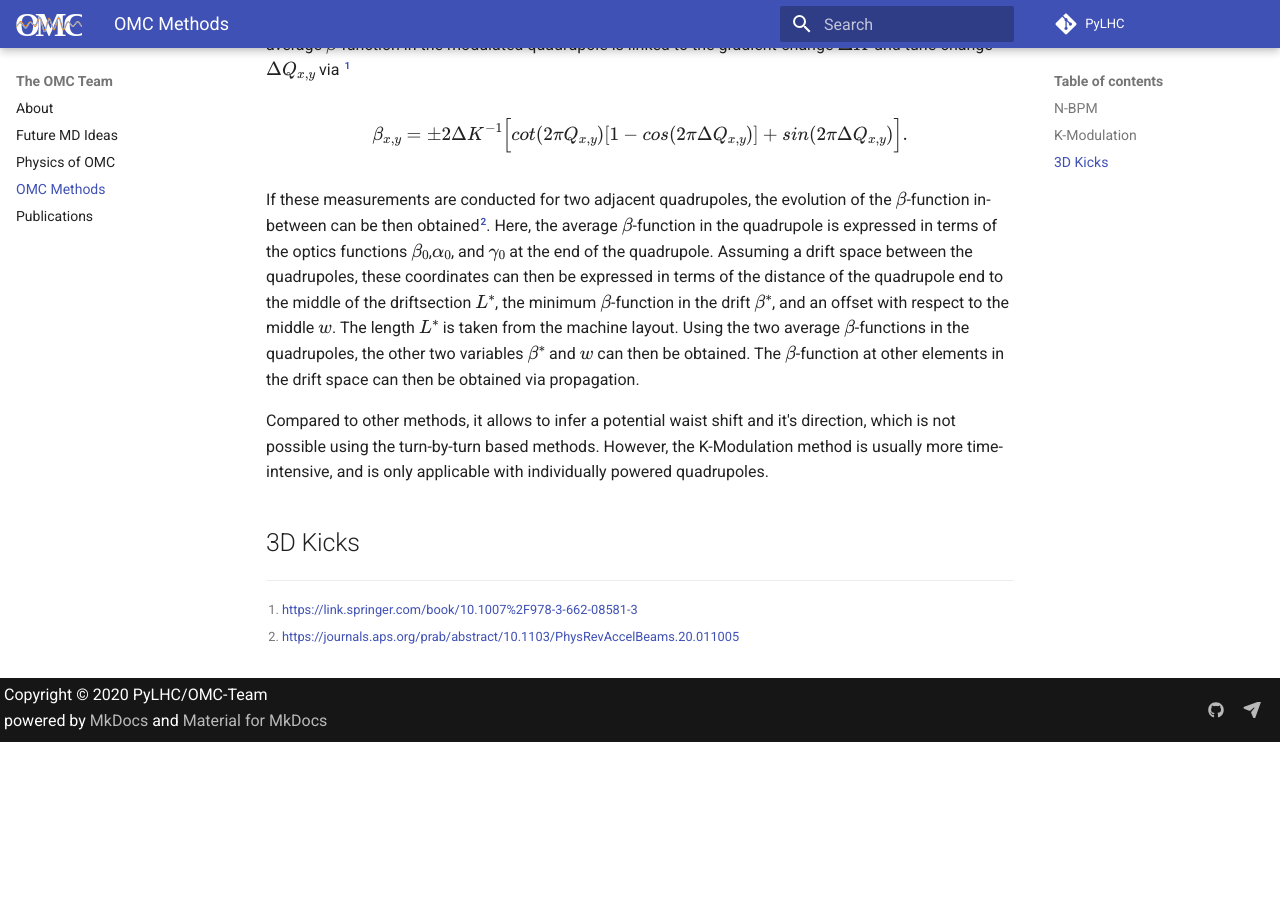
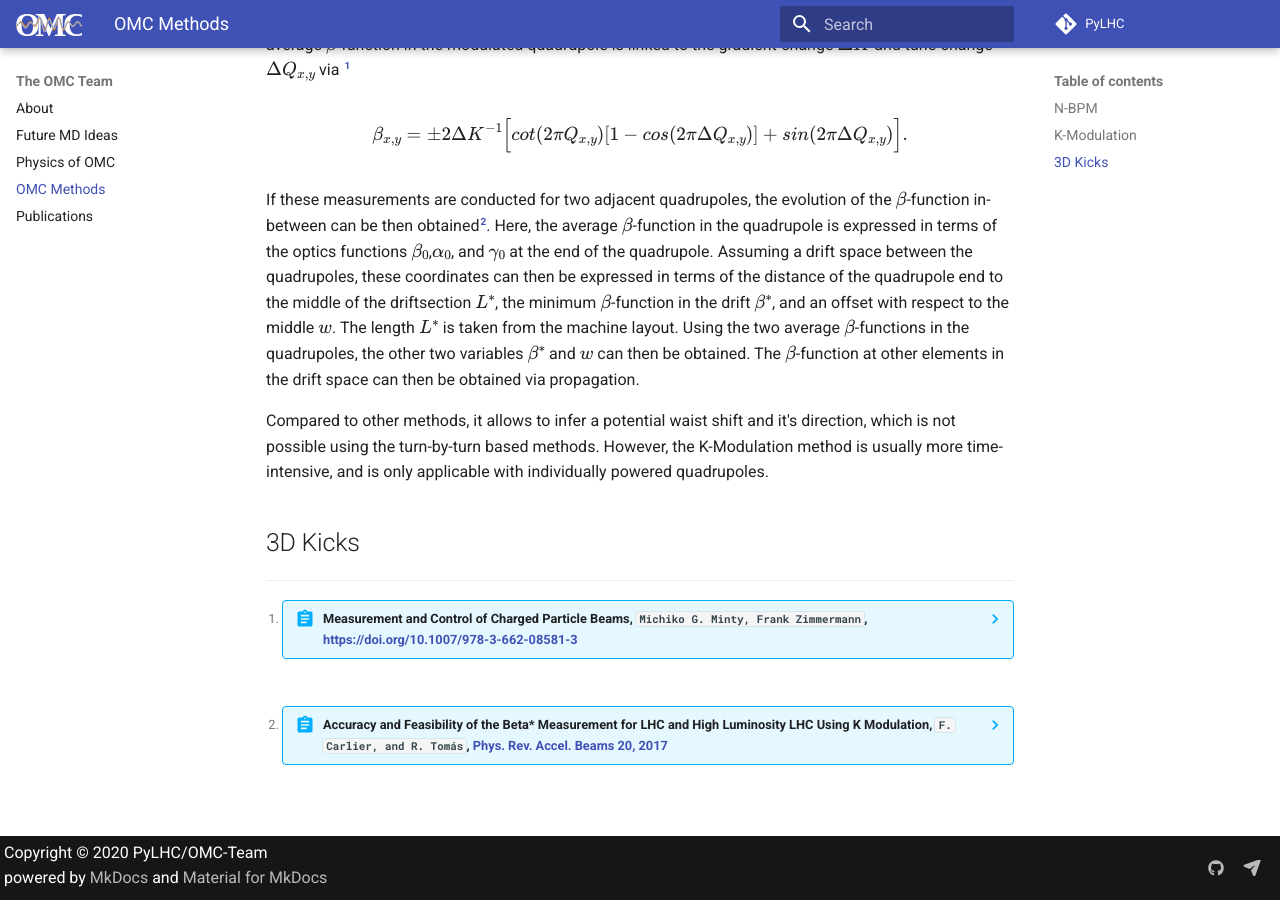
Before and after one commit to pylhc/pylhc.github.io, an MkDocs documentation site: the page built from docs/omc_team/methods.md, in a window 1280 px wide and 900 px high, scrolled down 719 px. Built offline with MkDocs 1.6.1 and Material for MkDocs 9.7.7, drawn with Linux system fonts in a browser that asks for light colours; before the commit the page ends 1461 px from its top, so only the background shows below that.

Commit message:
quotes moved to admonitions

````diff
--- a/docs/omc_team/methods.md
+++ b/docs/omc_team/methods.md
@@ -35,5 +35,35 @@ However, the K-Modulation method is usually more time-intensive, and is only app
 
 ## 3D Kicks
 
-[^1]: https://link.springer.com/book/10.1007%2F978-3-662-08581-3
-[^2]: https://journals.aps.org/prab/abstract/10.1103/PhysRevAccelBeams.20.011005
+[^1]:
+    ??? abstract "Measurement and Control of Charged Particle Beams, `Michiko G. Minty, Frank Zimmermann`, [https://doi.org/10.1007/978-3-662-08581-3](https://link.springer.com/book/10.1007%2F978-3-662-08581-3){target=_blank}"
+        ```
+        @book{Minty:629879,
+        author = {Minty, Michiko G and Zimmermann, Frank},
+        title = {Measurement and control of charged particle beams},
+        publisher = {Springer},
+        address = {Berlin},
+        series = {Particle acceleration and detection},
+        year = {2003},
+        url = {https://cds.cern.ch/record/629879},
+        doi = {10.1007/978-3-662-08581-3}
+        }
+        ```
+
+[^2]:
+    ??? abstract "Accuracy and Feasibility of the Beta* Measurement for LHC and High Luminosity LHC Using K Modulation, `F. Carlier, and R. Tomás`, [Phys. Rev. Accel. Beams **20**, 2017](https://link.aps.org/doi/10.1103/PhysRevAccelBeams.20.011005){target=_blank}"
+        ```
+        @article{PhysRevAccelBeams.20.011005,
+        title = {Accuracy and Feasibility of the Beta* Measurement for {{LHC}} and {{High Luminosity LHC}} Using k Modulation},
+        author = {Carlier, F. and Tom{\'a}s, R.},
+        year = {2017},
+        month = jan,
+        volume = {20},
+        pages = {011005},
+        doi = {10.1103/PhysRevAccelBeams.20.011005},
+        url = {https://link.aps.org/doi/10.1103/PhysRevAccelBeams.20.011005},
+        journal = {Phys. Rev. Accel. Beams},
+        keywords = {read},
+        number = {1}
+        }
+        ```
````
